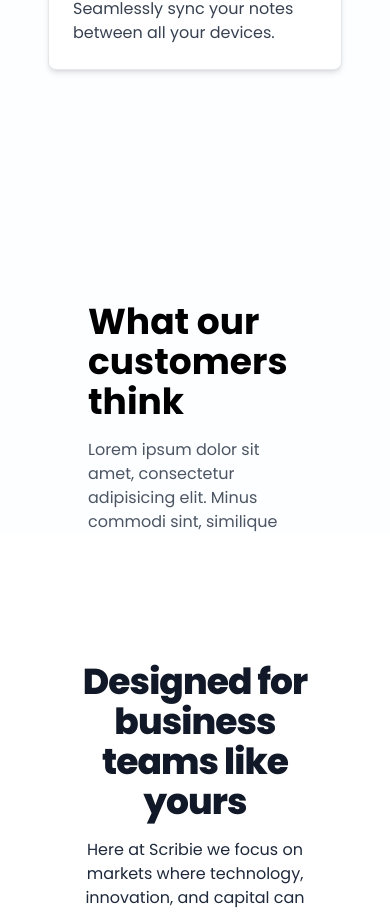
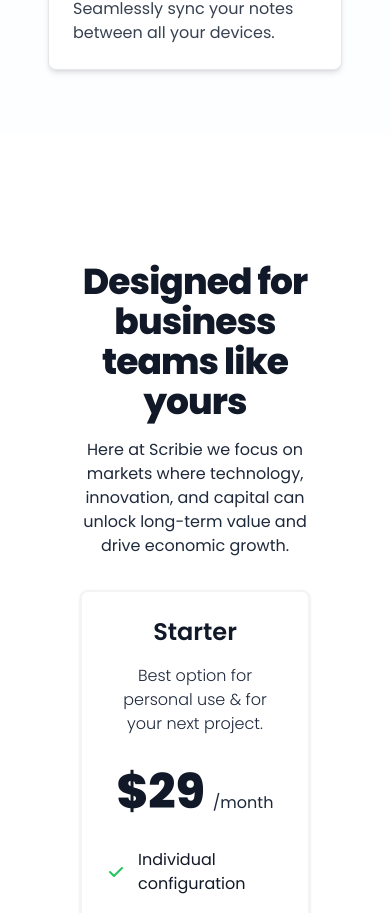
Before and after one commit to Scribbie-Notes/notes-app, a React (Vite) app in the folder frontend/: page / in a window 390 px wide. Shown: the part 1360-2273 px from the top of the page. Built offline with nearby package versions, Linux system fonts and the light colour scheme.

Commit message:
hero - testimonial responsive

```diff
--- a/frontend/src/components/Testimonial.jsx
+++ b/frontend/src/components/Testimonial.jsx
@@ -46,8 +46,8 @@
   return (
     <>
       {location.pathname === '/testimonial' && <Navbar userInfo={user} />}
-      <div className="relative h-[400px] py-32 pl-16 pr-16" style={{zIndex:-1}}>
-        <div className=" container mx-auto px-6" >
+      <div className="relative h-[400px] py-32 px-6 sm:px-12 lg:px-16 hidden lg:block" style={{ zIndex: -1 }}>
+        <div className="container mx-auto px-6">
           <div className="grid grid-cols-1 lg:grid-cols-2 gap-12">
             {/* Left Side - Title */}
             <div className="max-w-lg mt-10">
@@ -92,6 +92,7 @@
         </div>
       </div>
     </>
+
   );
 };
 
```
